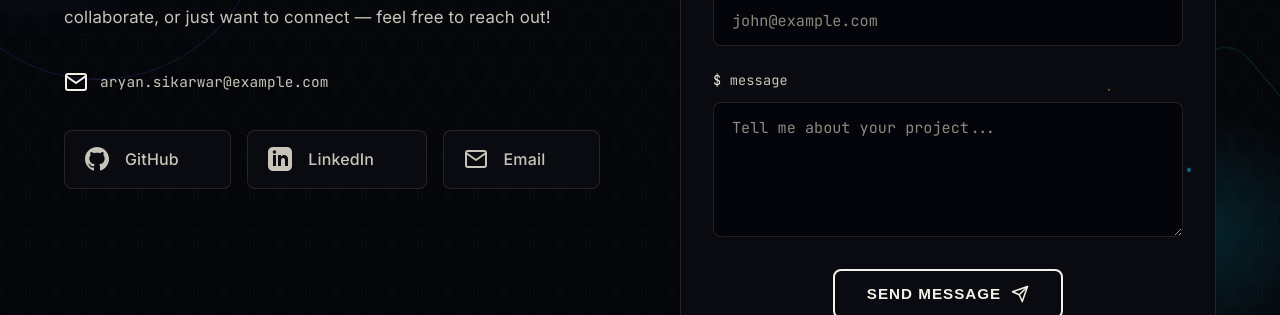
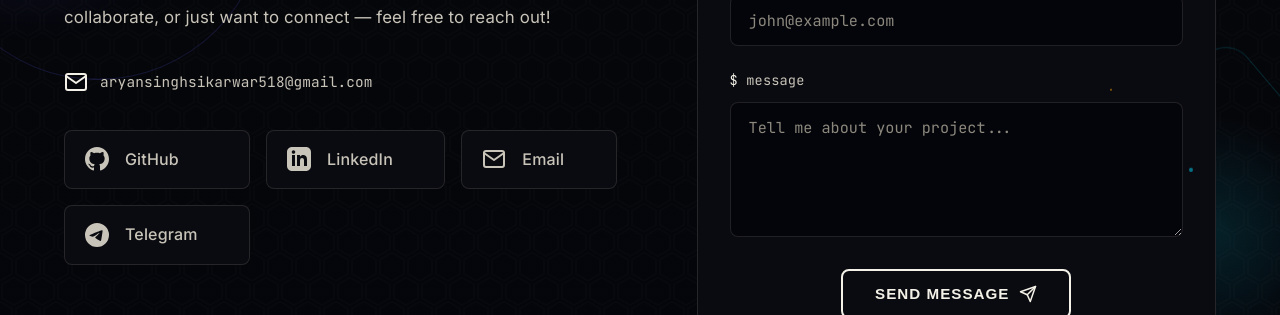
Before and after one commit to aryansikarwar-hub/Portfolio-frontend-main, a Next.js app: page /contact in a window 1280 px wide. Shown: the part 1120-1435 px from the top of the page. Built offline with nearby package versions, Linux system fonts and the light colour scheme; no server answers.

Commit message:
contact links

```diff
--- a/src/components/Contact/Contact.jsx
+++ b/src/components/Contact/Contact.jsx
@@ -25,6 +25,12 @@
     </svg>
 )
 
+const Telegram = () => (
+    <svg width="24" height="24" viewBox="0 0 24 24" fill="currentColor">
+        <path d="M11.944 0A12 12 0 0 0 0 12a12 12 0 0 0 12 12 12 12 0 0 0 12-12A12 12 0 0 0 12 0a12 12 0 0 0-.056 0zm4.962 7.224c.1-.002.321.023.465.14a.506.506 0 0 1 .171.325c.016.093.036.306.02.472-.18 1.898-.962 6.502-1.36 8.627-.168.9-.499 1.201-.82 1.23-.696.065-1.225-.46-1.9-.902-1.056-.693-1.653-1.124-2.678-1.8-1.185-.78-.417-1.21.258-1.91.177-.184 3.247-2.977 3.307-3.23.007-.032.014-.15-.056-.212s-.174-.041-.249-.024c-.106.024-1.793 1.14-5.061 3.345-.48.33-.913.49-1.302.48-.428-.008-1.252-.241-1.865-.44-.752-.245-1.349-.374-1.297-.789.027-.216.325-.437.893-.663 3.498-1.524 5.83-2.529 6.998-3.014 3.332-1.386 4.025-1.627 4.476-1.635z"/>
+    </svg>
+)
+
 const Send = () => (
     <svg width="18" height="18" viewBox="0 0 24 24" fill="none" stroke="currentColor" strokeWidth="2" strokeLinecap="round" strokeLinejoin="round">
         <line x1="22" y1="2" x2="11" y2="13" />
@@ -44,25 +50,31 @@
 const socialLinks = [
     {
         name: 'GitHub',
-        url: 'https://github.com/aryansikarwar',
+        url: 'https://github.com/aryansikarwar-hub',
         icon: <Github />,
         color: 'primary'
     },
     {
         name: 'LinkedIn',
-        url: 'https://www.linkedin.com/in/aryansikarwar/',
+        url: 'https://www.linkedin.com/in/aryan-singh-sikarwar-42211b377/?skipRedirect=true',
         icon: <LinkedIn />,
         color: 'secondary'
     },
     {
         name: 'Email',
-        url: 'mailto:aryan.sikarwar@example.com',
+        url: 'mailto:aryansinghsikarwar518@gmail.com',
         icon: <Mail />,
         color: 'accent'
     },
+    {
+        name: 'Telegram',
+        url: 'https://web.telegram.org/a/#8599434643',
+        icon: <Telegram />,
+        color: 'primary'
+    },
 ]
 
-const CONTACT_EMAIL = 'aryan.sikarwar@example.com'
+const CONTACT_EMAIL = 'aryansinghsikarwar518@gmail.com'
 
 const languages = [
     "साथ मिलकर काम करें", // Hindi
```
Also changed, not shown: 1 other file (tests, documents, lock files or other folders).
